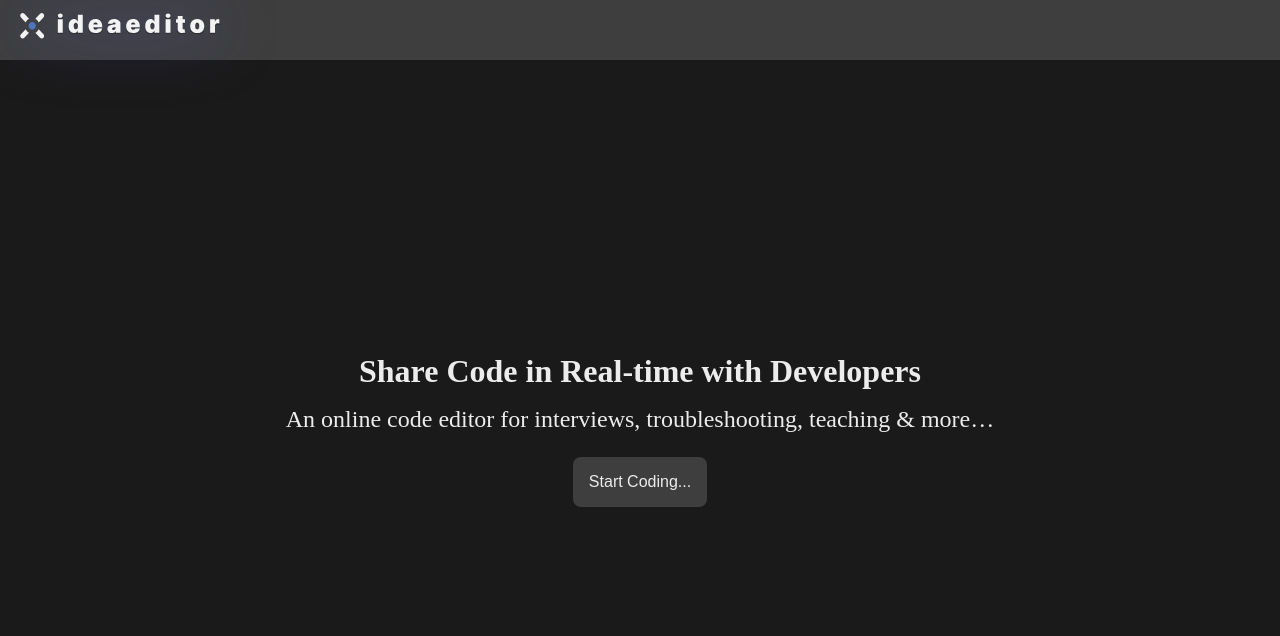
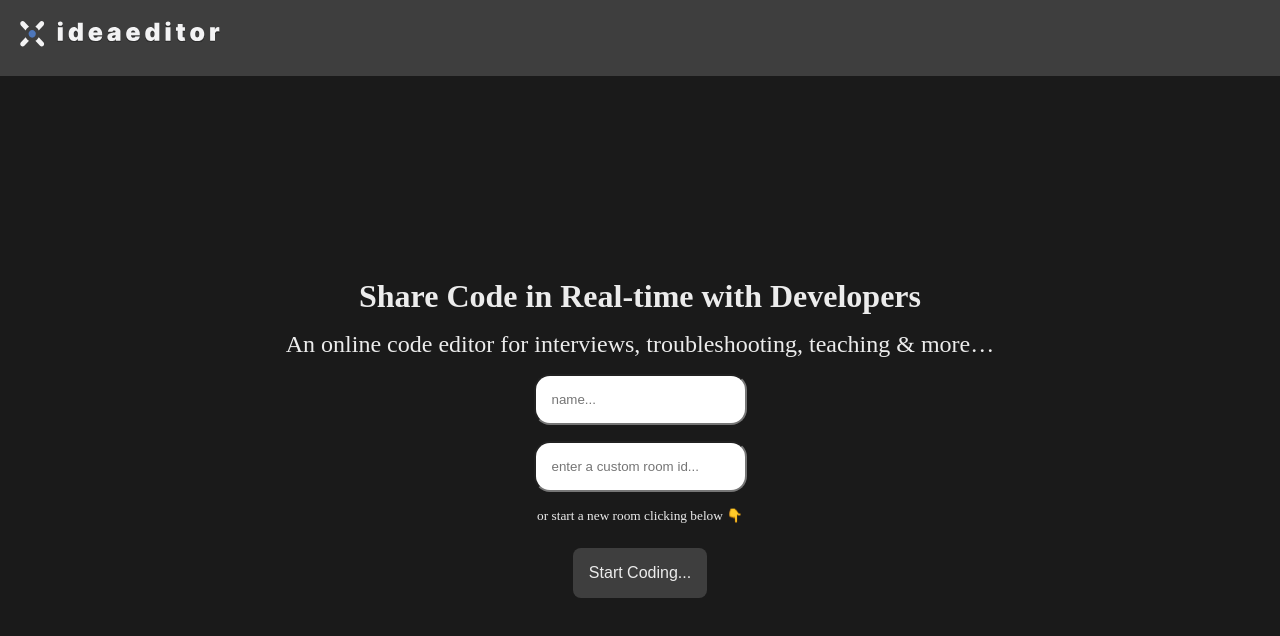
Before and after one commit to tusharkandpal/idea-editor, a React (Vite) app: page / in a window 1280 px wide. Shown: the top 636 px of the page. Built offline with nearby package versions, Linux system fonts and the light colour scheme; no server answers.

Commit message:
optimized editor flow

```diff
--- a/src/App.css
+++ b/src/App.css
@@ -5,12 +5,30 @@
 }
 
 .nav {
+  display: flex;
   background-color: var(--primary-bg-color);
+  justify-content: space-between;
+  align-items: center;
+  flex-wrap: wrap;
+  padding: 0.5rem 1rem;
+}
+
+.nav-room {
+  font-weight: 800;
+  font-size: x-large;
+}
+
+.nav-user {
+  font-weight: 800;
+  font-size: x-large;
+}
+
+.nav-typing {
+  color: gray;
 }
 
 .logo {
   height: 3.5rem;
-  padding: 0 1rem;
   will-change: filter;
   transition: filter 300ms;
 }
@@ -32,6 +50,15 @@
   font-size: 1.5rem;
   margin: 1rem 0;
 }
+
+.home-input {
+  border-radius: 1rem;
+  outline: none;
+  padding: 1rem;
+  margin-bottom: 1rem;
+  color: var(--primary-bg-color);
+}
+
 .home-btn {
   border: none;
   padding: 1rem;
@@ -49,6 +76,18 @@
   height: 100vh;
 }
 
+.code-loader {
+  display: flex;
+  justify-content: center;
+  align-items: center;
+  height: 100%;
+}
+
+.code-loading-state {
+  font-size: 2rem;
+  color: var(--primary-bg-color);
+}
+
 .cm-theme-dark {
   flex-grow: 1;
 }
--- a/src/App.tsx
+++ b/src/App.tsx
@@ -2,14 +2,39 @@ import { useNavigate } from "react-router-dom";
 import './App.css'
 import Nav from './components/nav/Nav'
 import { v4 as uuidv4 } from 'uuid';
+import { useCode } from "./context/code-context";
+import { useEffect, useState } from "react";
 
 function App() {
   const navigate = useNavigate();
+  const [tempRoomId, setTempRoomId] = useState("");
+  const { memberId, setMemberId, setRoomId } = useCode();
 
   const onClickHandler = () => {
-    const roomId = uuidv4();
-    navigate(`/code/${roomId}`)
+    let newRoomId = ""
+    if (tempRoomId) {
+      newRoomId = tempRoomId;
+    } else {
+      newRoomId = uuidv4();
+    }
+
+    setRoomId(tempRoomId);
+    localStorage.setItem("memberId", memberId);
+    localStorage.setItem("roomId", newRoomId);
+
+    navigate(`/code/${newRoomId}`, {
+      state: {
+        roomId: newRoomId
+      }
+    })
   }
+
+  useEffect(() => {
+
+    setMemberId("");
+    setRoomId("");
+    localStorage.clear();
+  }, [])
 
   return (
     <div className='app'>
@@ -19,7 +44,24 @@ function App() {
         <p className='home-brief'>
           An online code editor for interviews, troubleshooting, teaching & more…
         </p>
-        <button className="home-btn" onClick={onClickHandler}>
+        <input
+          type="text"
+          title="name"
+          value={memberId}
+          onChange={(e) => setMemberId(e.target.value)}
+          placeholder="name..."
+          className="home-input home-member"
+        />
+        <input
+          type="text"
+          title="roomId"
+          value={tempRoomId}
+          onChange={(e) => setTempRoomId(e.target.value)}
+          placeholder="enter a custom room id..."
+          className="home-input home-room"
+        />
+        <small style={{ marginBottom: "1rem" }}>or start a new room clicking below 👇</small>
+        <button className="home-btn" onClick={() => memberId && onClickHandler()}>
           Start Coding...
         </button>
       </div>
--- a/src/components/nav/Nav.tsx
+++ b/src/components/nav/Nav.tsx
@@ -1,13 +1,26 @@
 import { Link } from "react-router-dom"
 import EditorLogo from "../../assets/ideaeditor-logo.svg"
+import { useCode } from "../../context/code-context"
 
 const Nav = () => {
+    const { memberId, roomId, memberTyping } = useCode();
+
     return (
         <div className="nav">
             <Link to="/">
                 <img src={EditorLogo} className="logo" alt="editor logo" />
-            </Link>
-        </div>
+            </Link >
+            {roomId &&
+                <p className="nav-room">ROOM ID: {roomId}</p>}
+            <div className="nav-right">
+                {roomId && (
+                    <div className="nav-members">
+                        <p className="nav-user">Welcome {memberId} !</p>
+                        <small className="nav-typing">{memberTyping ? `${memberTyping} is typing...` : "editor is idle"}</small>
+                    </div>)
+                }
+            </div>
+        </div >
     )
 }
 
--- /dev/null
+++ b/src/context/code-context.tsx
@@ -0,0 +1,22 @@
+import { createContext, useContext, useState } from "react";
+import { CodeContextType } from "./code-context.types";
+
+const CodeContext = createContext<CodeContextType>({} as CodeContextType);
+
+const CodeProvider = ({ children }: { children: React.ReactNode }) => {
+    const [code, setCode] = useState("");
+    const [memberId, setMemberId] = useState(localStorage.getItem("memberId") || "");
+    const [memberTyping, setMemberTyping] = useState("");
+    const [roomId, setRoomId] = useState(localStorage.getItem("roomId") || "");
+    const [loading, setLoading] = useState(true);
+
+    return (
+        <CodeContext.Provider value={{ code, setCode, memberId, setMemberId, loading, setLoading, roomId, setRoomId, memberTyping, setMemberTyping }}>
+            {children}
+        </CodeContext.Provider>
+    );
+}
+
+const useCode = () => useContext(CodeContext);
+
+export { CodeProvider, useCode };
--- /dev/null
+++ b/src/hooks/useThrottle.tsx
@@ -0,0 +1,29 @@
+const useThrottle = <T extends unknown[]>(cb: (...args: T) => void, delay = 1000) => {
+
+    let shouldWait = false
+    let waitingArgs: T | null = null
+
+    const timeoutFunc = () => {
+        if (waitingArgs == null) {
+            shouldWait = false
+        } else {
+            cb(...waitingArgs)
+            waitingArgs = null
+            setTimeout(timeoutFunc, delay);
+        }
+    }
+
+    return (...args: T) => {
+
+        if (shouldWait) {
+            waitingArgs = args;
+            return
+        }
+
+        cb(...args)
+        shouldWait = true
+        setTimeout(timeoutFunc, delay);
+    }
+}
+
+export default useThrottle
--- a/src/index.css
+++ b/src/index.css
@@ -8,8 +8,5 @@
 * {
   margin: 0;
   padding: 0;
-}
-
-.app * {
   color: var(--primary-color);
 }
--- a/src/pages/code/Code.tsx
+++ b/src/pages/code/Code.tsx
@@ -1,42 +1,74 @@
-import { useCallback, useEffect, useState } from 'react';
+import { useEffect, useMemo } from 'react';
 import { javascript } from '@codemirror/lang-javascript';
 import { io } from 'socket.io-client';
 import CodeMirror from '@uiw/react-codemirror';
 import Nav from '../../components/nav/Nav';
 import { useLocation } from 'react-router-dom';
+import useThrottle from '../../hooks/useThrottle';
+import { useCode } from '../../context/code-context';
 
 const socket = io("https://idea-editor-server.glitch.me",
     { path: "/socket.io", transports: ["websocket", "polling"], secure: true }
 );
 // const socket = io(`http://localhost:8000`);
+let timerId: number;
+const THROTTLE_TIME_MS = 1000;
 
 const Code = () => {
-    const [code, setCode] = useState("");
+    const { setMemberTyping, code, setCode, memberId, roomId, setRoomId, loading, setLoading } = useCode();
     const location = useLocation();
-    const roomId = location.pathname.split("code/")[1]
 
-    const onChange = useCallback((newCode: string) => {
+    const handleChange = (newCode: string) => {
         setCode(newCode);
-        socket.emit('code-change', { roomId, code: newCode });
-    }, []);
+        socket.emit('code-change', { roomId, code: newCode, memberTyping: memberId });
+    }
+    const throttle = useThrottle(handleChange, THROTTLE_TIME_MS);
+    const onChange = useMemo(() => throttle, []);
 
     useEffect(() => {
         console.log(`useEffect for socket :: ${socket.id} ::: roomId :: ${roomId}`)
-        socket.emit('create-room', (roomId));
-        socket.on('code-change', (newCode) => setCode(newCode));
+        if (roomId && memberId) {
+            socket.emit('create-room', ({ roomId, memberId }));
+            socket.on('code-change',
+                ({ code, memberTyping }) => {
+                    setCode(code);
+                    setMemberTyping(memberTyping);
+
+                    if (timerId) clearTimeout(timerId);
+
+                    timerId = setTimeout(() => {
+                        setMemberTyping("")
+                    }, 1000);
+                });
+        }
     }, [roomId]);
 
+    useEffect(() => {
+        if (location.state.roomId) {
+            setRoomId(location.state.roomId);
+        }
+        setLoading(false);
+    }, []);
+
+
+    return useMemo(() => {
         return (
             <div className='code'>
                 <Nav />
-            <CodeMirror
+                {loading ?
+                    <div className='code-loader'>
+                        <p className='code-loading-state'>loading code...</p>
+                    </div>
+                    : <CodeMirror
                         value={code}
                         extensions={[javascript({ jsx: true })]}
                         onChange={onChange}
                         theme={'dark'}
                     />
+                }
             </div>
         )
+    }, [code])
 }
 
 export default Code
```
Also changed, not shown: src/context/code-context.types.ts (added, +12 -0 lines), src/main.tsx (+5 -2 lines). Lines whose indentation alone changed are shown as unchanged.
